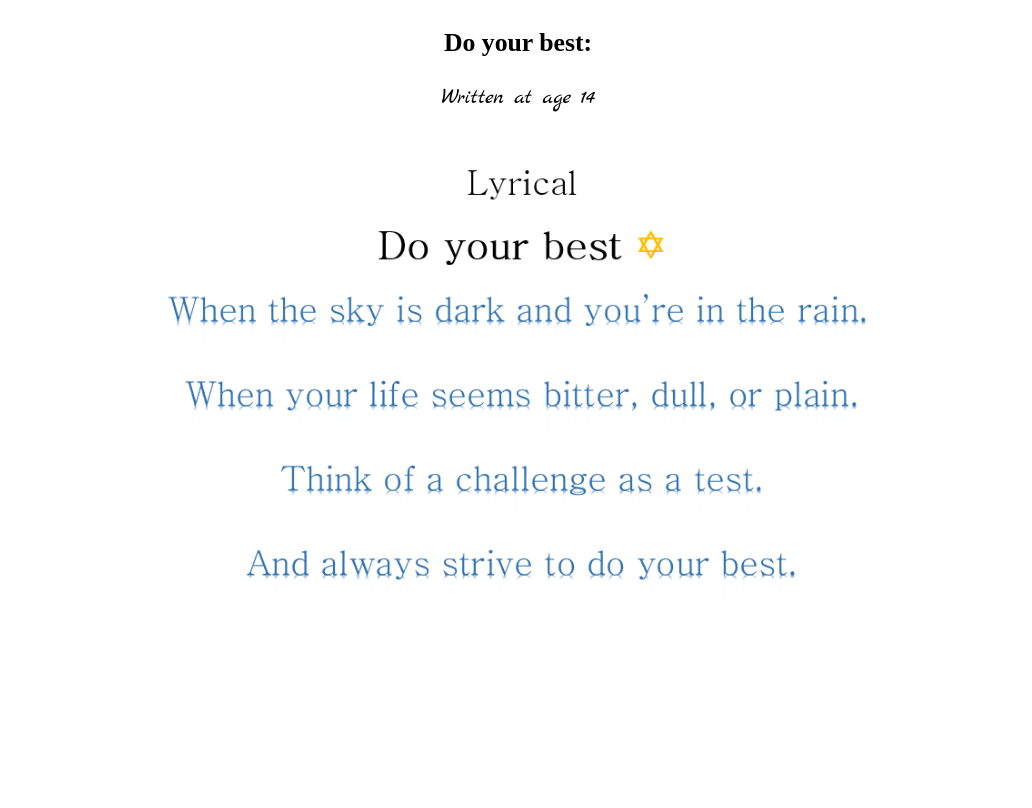
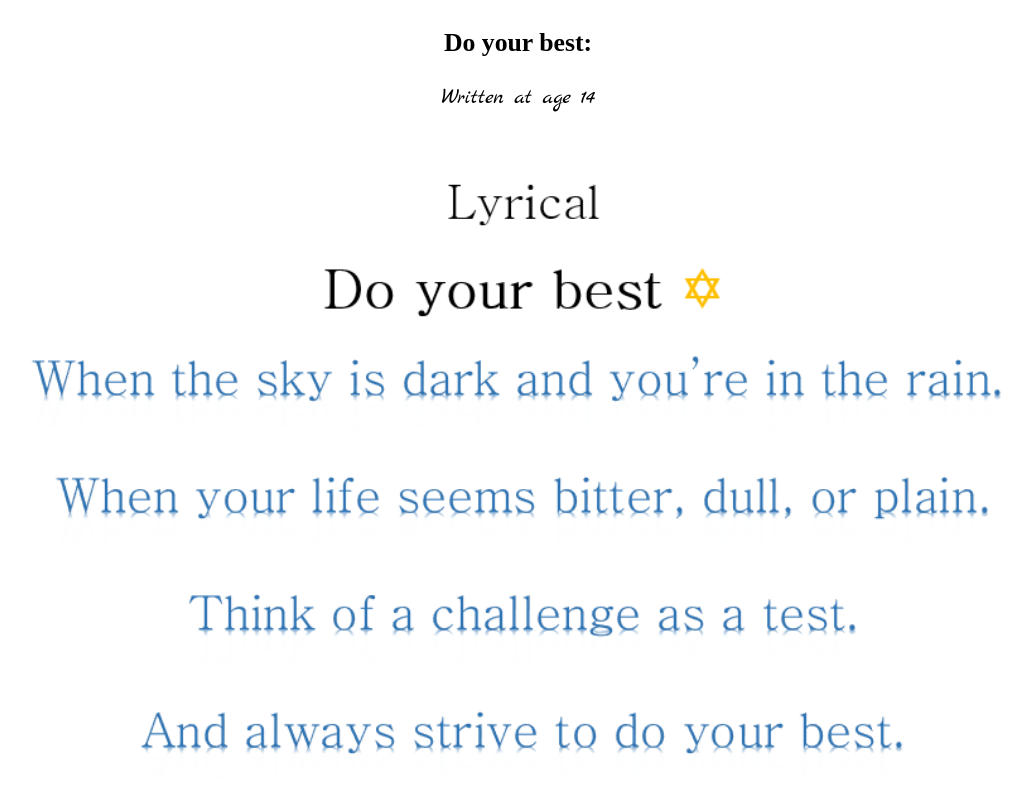
Before and after one commit to LukeBenjaminBullock/wdd130, a plain HTML site: page luke/writing.html in a window 1280 px wide. Shown: the part 2352-3160 px from the top of the page, without its empty margins (122-1154 px from the left). Drawn offline with Linux system fonts and the light colour scheme; a web font is replaced by a local one.

Commit message:
Final, Finall, finalllllllll,,,,,,, You get the idea.

```diff
--- a/luke/styles/style.css
+++ b/luke/styles/style.css
@@ -422,12 +422,12 @@ h3 {
 }
 
 .poem_imagery {
-    max-width: 100%
+    width: 100%
 }
 
 .writing_two{
     display: grid;
-    grid-template-columns: 1fr 3fr 1fr;
+    grid-template-columns: 1fr 10fr 1fr;
     grid-template-rows: auto auto auto;
 }
 
@@ -451,7 +451,8 @@ h3 {
 
     #home-title-msg{
         margin: 150px;
-        color:#48ff00
+        color:#48ff00;
+        -webkit-text-stroke: .5px rgb(0, 0, 0);
     }
 
     #timeline-title{
```
Also changed, not shown: luke/index.html (+1 -1 lines).
